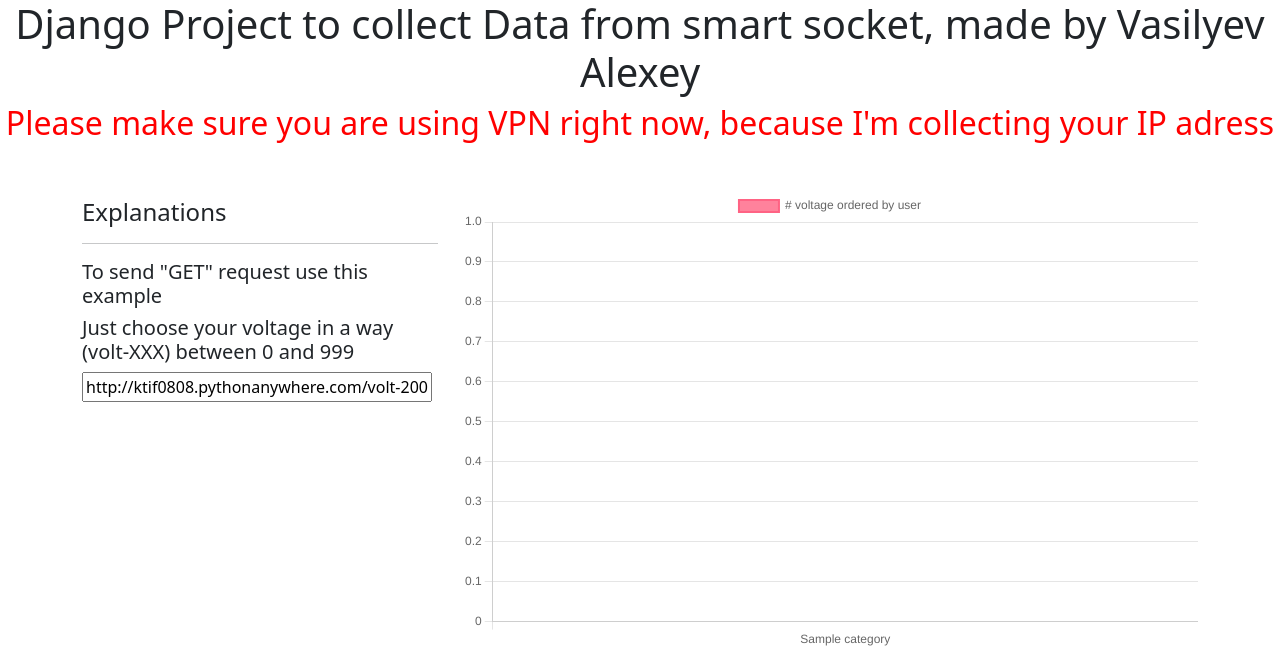
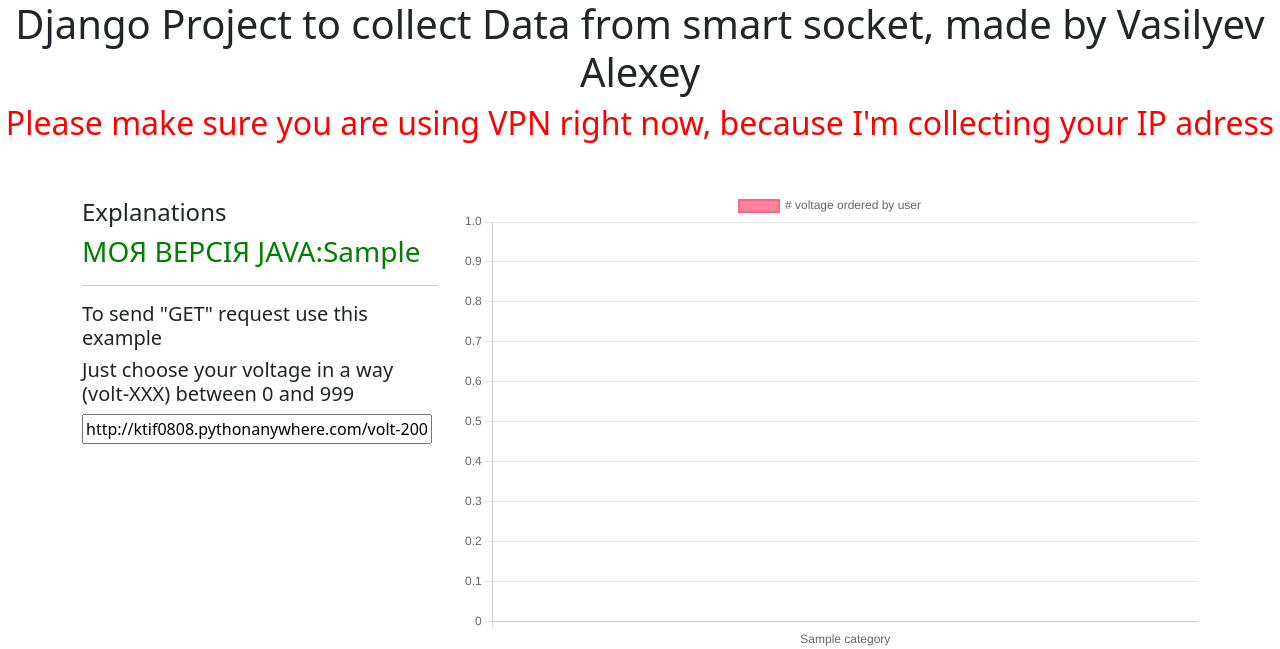
Before and after one commit to ktif0808/laba1, a Django app: template chartapp/templates/chartapp/index.html in a window 1280 px wide. Shown: the top 649 px of the page. Run offline with Django 3.2, Linux system fonts and the light colour scheme; the template is opened without the code that fills it: most values are stand-ins (such as "Sample title", 1, 10 or a date in 2020); some libraries are stand-ins or nearby versions.

Commit message:
Update index.html

```diff
--- a/chartapp/templates/chartapp/index.html
+++ b/chartapp/templates/chartapp/index.html
@@ -6,6 +6,7 @@
     <div class="row mt-5">
         <div class="col-md-4 mt-2">
             <h4>Explanations</h4>
+            <h3 style="color: green;"> МОЯ ВЕРСІЯ JAVA:{{ java_version }} </h3>
             <hr>
             <h5>To send "GET" request use this example</h5>
             <h5>Just choose your voltage in a way (volt-XXX) between 0 and 999 </h5>
```
